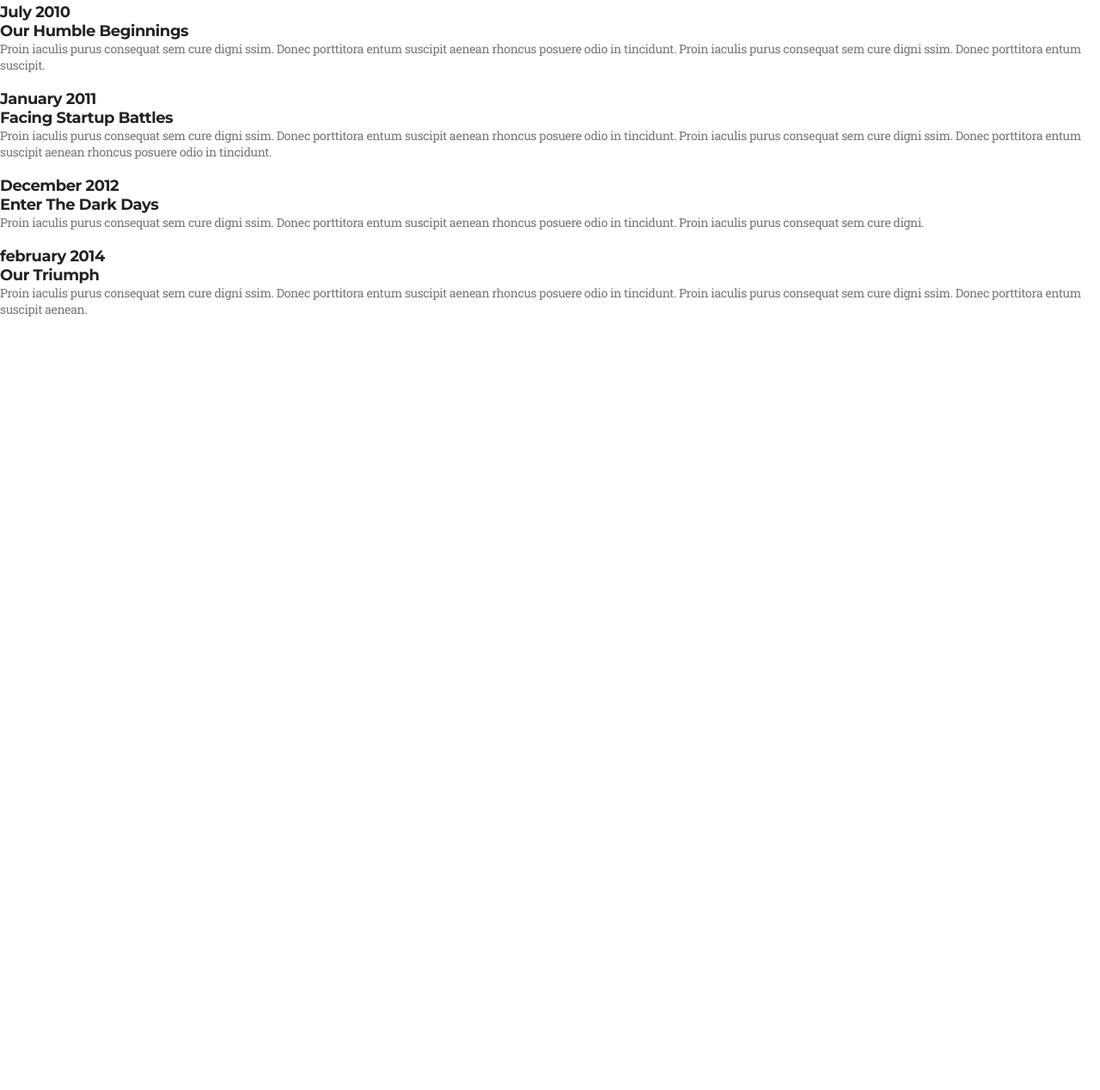
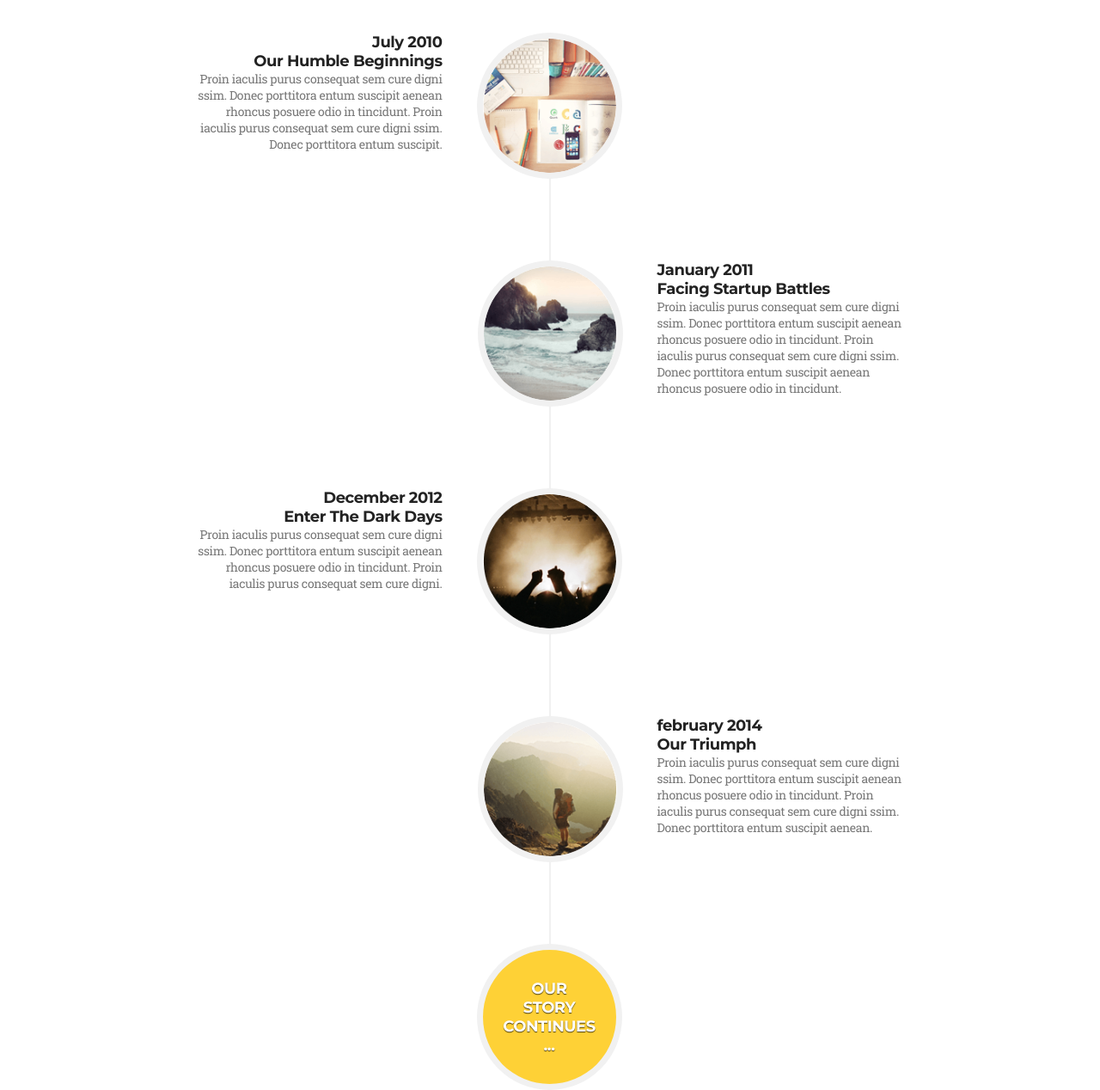
Before and after one commit to SokolowskiT/Golden_PSD_to_HTML, a plain HTML site: page index.html in a window 1280 px wide. Shown: the part 2842-4110 px from the top of the page at 86% size. Before the commit the page ends 3347 px from the top, so only its background shows below. Drawn offline with Linux system fonts and the light colour scheme; a web font is replaced by a local one.

Commit message:
Update HTML/CSS - About Us section

```diff
--- a/css/styles.css
+++ b/css/styles.css
@@ -14,16 +14,9 @@ body {
 	max-width: 940px;
 	margin: 0 auto;
 }
-/*
-.container::before, .container::after {
-	content: " ";
-	display: table;
-	}
 
-.container::after {
-	clear: both;
-	}
- */
+
+
 
 h2 {
 	color: #222222;
@@ -256,4 +249,106 @@ margin: 0 auto; */
 
 #aboutUs {
 	padding: 120px 0;
+	text-align: center;
+
 }
+
+.aboutUsContent {
+margin-top: 70px;
+display: flex;
+flex-direction: column;
+align-items: center;
+}
+
+.line {
+	width: 2px;
+	height: 1100px;
+	background-color: #f1f1f1;
+	position: relative;
+}
+
+div[class^="aboutUsContentItem"] {
+		display: flex;
+
+justify-content: center;
+
+width: 500px;
+position: absolute;
+
+}
+
+.aboutUsItemDescR {
+text-align: left;
+}
+
+.aboutUsItemDescL {
+text-align: right;
+}
+
+
+.aboutUsContent img, .aboutUsItemCircle {
+	border: 7px solid #f1f1f1;
+	border-radius: 50%;
+width: 169px;
+height: 170px;
+
+}
+
+
+.line div:nth-child(odd) {
+right: -82.5px;
+
+flex-direction: row-reverse;
+}
+
+.line div:nth-child(odd) img {
+	margin-left: 40px;
+}
+
+
+.line div:nth-child(even) {
+left: -83.5px;
+
+
+}
+
+.line div:nth-child(even) img {
+	margin-right: 40px;
+}
+
+.aboutUsContentItem2 {
+	top: 265px;
+}
+
+.aboutUsContentItem3 {
+	top: 530px;
+}
+
+.aboutUsContentItem4 {
+	top: 795px;
+}
+
+.aboutUsContentItem5 {
+	top: 1060px;
+}
+
+.aboutUsItemCircle {
+	background-color: #fed136;
+
+}
+
+.aboutUsItemCircle p {
+	text-shadow: 0 1px 1px rgba(0, 0, 0, 0.7);
+color: #ffffff;
+font-family: Montserrat;
+font-size: 18px;
+font-weight: 700;
+text-transform: uppercase;
+letter-spacing: -0.45px;
+margin-top: 34px;
+
+}
+
+.aboutUsContentItem5 {
+	left: -250px;
+}
--- a/index.html
+++ b/index.html
@@ -87,39 +87,46 @@
 	<section id="aboutUs">
 		<h2>About Us</h2>
 		<h3>Proin iaculis purus consequat sem cure.</h3>
-		<ul class="aboutUsContent">
-			<li class="aboutUsItem">
-				<img src="" alt="">
-				<div class="aboutUsItemDesc">
+
+<div class="aboutUsContent">
+	<div class="line">
+	<div class="aboutUsContentItem1">
+		<img src="images/about/image7.png" alt="Stuff on the desk">
+		<div class="aboutUsItemDescL">
 			<h5>July 2010<br>Our Humble Beginnings</h5>
 			<p>Proin iaculis purus consequat sem cure digni ssim. Donec porttitora entum suscipit aenean rhoncus posuere odio in tincidunt. Proin iaculis purus consequat sem cure digni ssim. Donec porttitora entum suscipit.</p>
 		</div>
-			</li>
-			<li class="aboutUsItem">
-				<img src="" alt="">
-				<div class="aboutUsItemDesc">
+</div>
+<div class="aboutUsContentItem2">
+		<img src="images/about/image8.png" alt="Beach">
+		<div class="aboutUsItemDescR">
 			<h5>January 2011<br>Facing Startup Battles</h5>
 			<p>Proin iaculis purus consequat sem cure digni ssim. Donec porttitora entum suscipit aenean rhoncus posuere odio in tincidunt. Proin iaculis purus consequat sem cure digni ssim. Donec porttitora entum suscipit aenean rhoncus posuere odio in tincidunt.</p>
 		</div>
-			</li>
-			<li class="aboutUsItem">
-				<img src="" alt="">
-				<div class="aboutUsItemDesc">
+	</div>
+	<div class="aboutUsContentItem3">
+		<img src="images/about/image9.png" alt="Concert">
+		<div class="aboutUsItemDescL">
 			<h5>December 2012<br>Enter The Dark Days</h5>
 			<p>Proin iaculis purus consequat sem cure digni ssim. Donec porttitora entum suscipit aenean rhoncus posuere odio in tincidunt. Proin iaculis purus consequat sem cure digni.</p>
 		</div>
-			</li>
-			<li class="aboutUsItem">
-				<img src="" alt="">
-				<div class="aboutUsItemDesc">
+</div>
+<div class="aboutUsContentItem4">
+		<img src="images/about/image10.png" alt="Man in mountains">
+		<div class="aboutUsItemDescR">
 			<h5>february 2014<br>Our Triumph</h5>
 			<p>Proin iaculis purus consequat sem cure digni ssim. Donec porttitora entum suscipit aenean rhoncus posuere odio in tincidunt. Proin iaculis purus consequat sem cure digni ssim. Donec porttitora entum suscipit aenean.</p>
 		</div>
-			</li>
-			<li class="aboutUsItem">
-				<div class="aboutUsItemCircle"></div>
-			</li>
-		</ul>
+</div>
+<div class="aboutUsContentItem5">
+		<div class="aboutUsItemCircle">
+			<p>Our<br>Story<br>Continues<br>...</p>
+		</div>
+		</div>
+	</div>
+</div>
+
+
 	</section>
 </body>
 </html>
```
Lines whose indentation alone changed are shown as unchanged.
